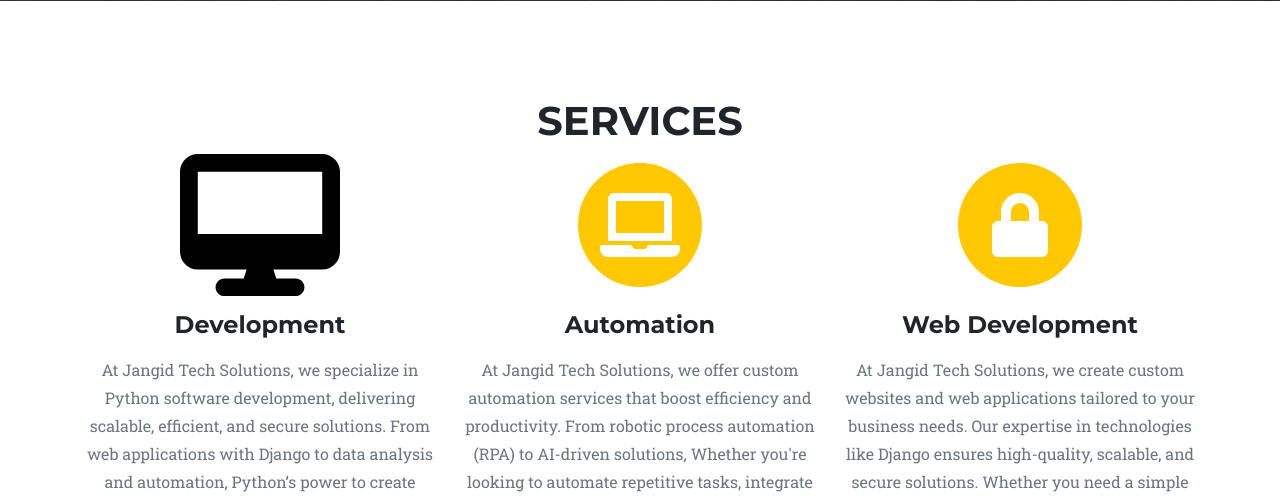
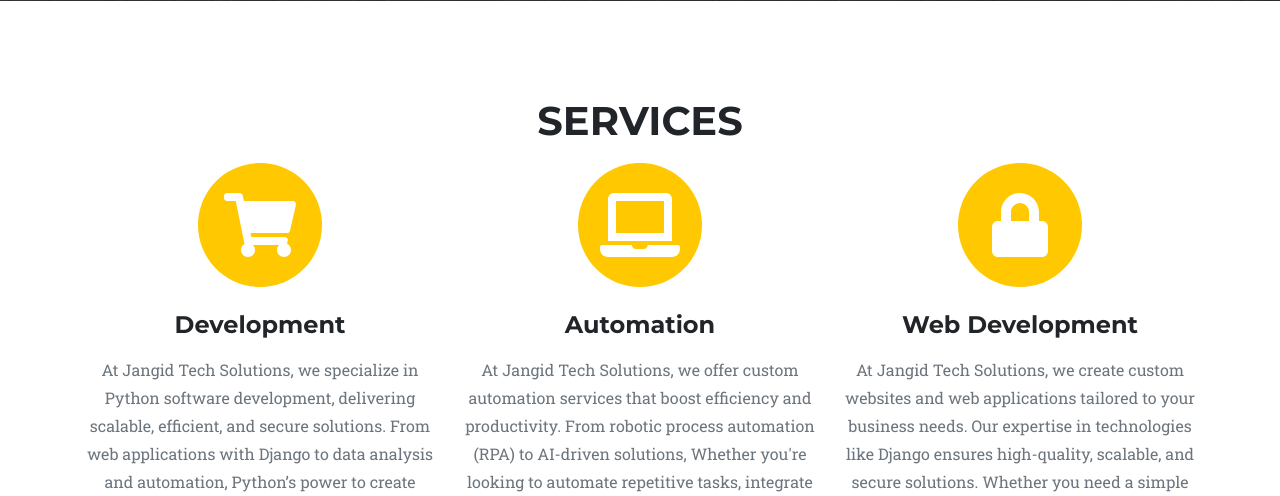
Before and after one commit to Codewithlazzy/flaskWebapp-Protfolio, a Flask app: page / in a window 1280 px wide. Shown: the part 848-1344 px from the top of the page. Run offline with Flask 3, Linux system fonts and the light colour scheme; some libraries are stand-ins or nearby versions.

Commit message:
Initial commit

```diff
--- a/templates/index.html
+++ b/templates/index.html
@@ -53,9 +53,8 @@
                 <div class="row text-center">
                     <div class="col-md-4">
                         <span class="fa-stack fa-4x">
-                            <svg xmlns="http://www.w3.org/2000/svg" viewBox="0 0 576 512" class="fa-stack-1x">
-                                <path d="M64 0C28.7 0 0 28.7 0 64L0 352c0 35.3 28.7 64 64 64l176 0-10.7 32L160 448c-17.7 0-32 14.3-32 32s14.3 32 32 32l256 0c17.7 0 32-14.3 32-32s-14.3-32-32-32l-69.3 0L336 416l176 0c35.3 0 64-28.7 64-64l0-288c0-35.3-28.7-64-64-64L64 0zM512 64l0 224L64 288 64 64l448 0z"/>
-                            </svg>
+                                <i class="fas fa-circle fa-stack-2x text-primary"></i>
+                                <i class="fas fa-shopping-cart fa-stack-1x fa-inverse"></i>
                         </span>
                         <h4 class="my-3">Development</h4>
                         <p class="text-muted">
```
